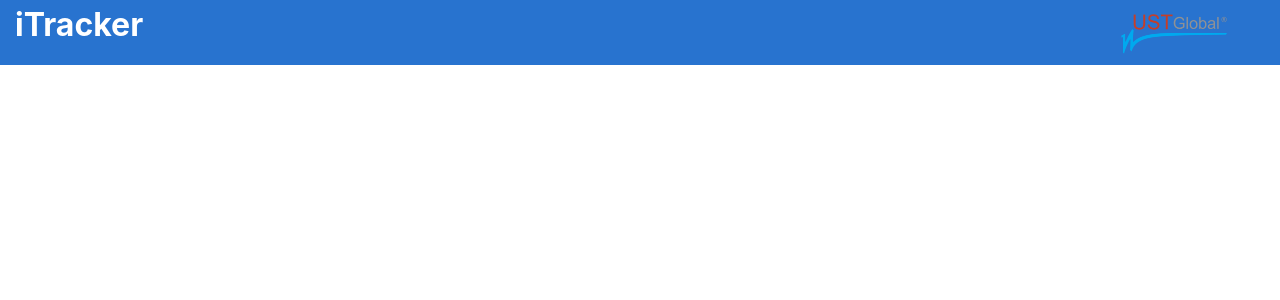
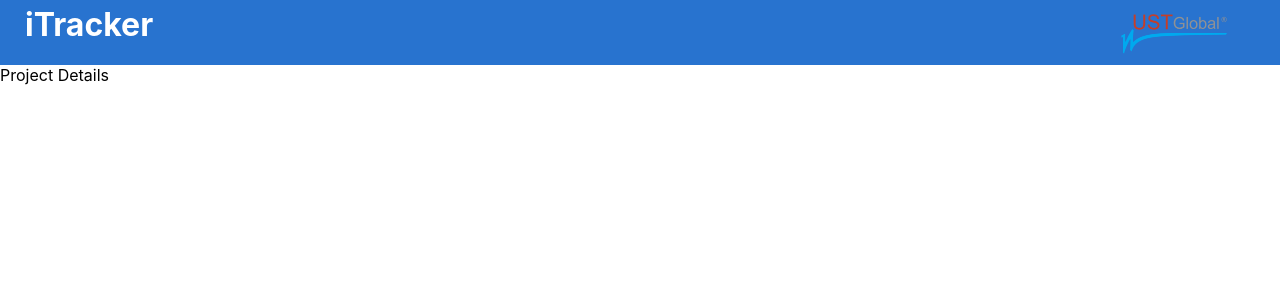
Before and after one commit to golukumar21/iTracker, a React (Create React App) app: page /project_details in a window 1280 px wide. Shown: the top 300 px of the page. Built offline with nearby package versions, Linux system fonts and the light colour scheme.

Commit message:
added new components

```diff
--- a/src/App.js
+++ b/src/App.js
@@ -4,6 +4,8 @@ import { Route, Switch } from 'react-router-dom';
 import { BrowserRouter as Router } from 'react-router-dom';
 import createProject from '../src/createProject/createProject';
 import Header from '../src/header/Header';
+import createProjectDet from '../src/createProjectDetails/createProjectDet';
+import projectDetails from '../src/projectDetails/projectDetails';
 
 class App extends React.Component {
   render() {
@@ -12,6 +14,8 @@ class App extends React.Component {
         <Header />
         <Switch>
           <Route exact path="/" component={createProject} />
+          <Route exact path="/create_project" component={createProjectDet} />
+          <Route exact path="/project_details" component={projectDetails} />
         </Switch>
       </Router>
     )
--- a/src/createProject/createProject.js
+++ b/src/createProject/createProject.js
@@ -2,6 +2,18 @@ import React from 'react';
 import './createProject.css';
 
 class createProject extends React.Component {
+    constructor(props) {
+        super(props);
+        this.state = {
+
+        }
+        this.createProject = this.createProject.bind(this);
+    }
+
+    createProject() {
+        debugger;
+    }
+
     render() {
         return (
             <section className="landing_page">
@@ -11,7 +23,7 @@ class createProject extends React.Component {
                         <h3>Create new project</h3>
                         <div className="new_prj">
                             <input placeholder="Enter project name" />
-                            <button>GO</button>
+                            <button onClick={this.createProject}>GO</button>
                         </div>
                     </div>
                     <span>or</span>
--- /dev/null
+++ b/src/createProjectDetails/createProjectDet.js
@@ -0,0 +1,14 @@
+import React from 'react';
+import './createProjectDet.css';
+
+class createProjectDet extends React.Component {
+    render() {
+        return(
+            <div className="create_prjDet">
+
+            </div>
+        )
+    }
+}
+
+export default createProjectDet;
--- a/src/header/Header.css
+++ b/src/header/Header.css
@@ -12,4 +12,5 @@ header img {
 header h1 {
     color: #ffffff;
     margin: 0;
+    padding-left: 10px;
 }
--- /dev/null
+++ b/src/projectDetails/projectDetails.js
@@ -0,0 +1,14 @@
+import React from 'react';
+import './projectDetails.css';
+
+class projectDetails extends React.Component {
+    render() {
+        return(
+            <div className="prj_det">
+                Project Details
+            </div>
+        )
+    }
+}
+
+export default projectDetails;
```
Also changed, not shown: src/createProjectDetails/createProjectDet.css (added), src/projectDetails/projectDetails.css (added).
